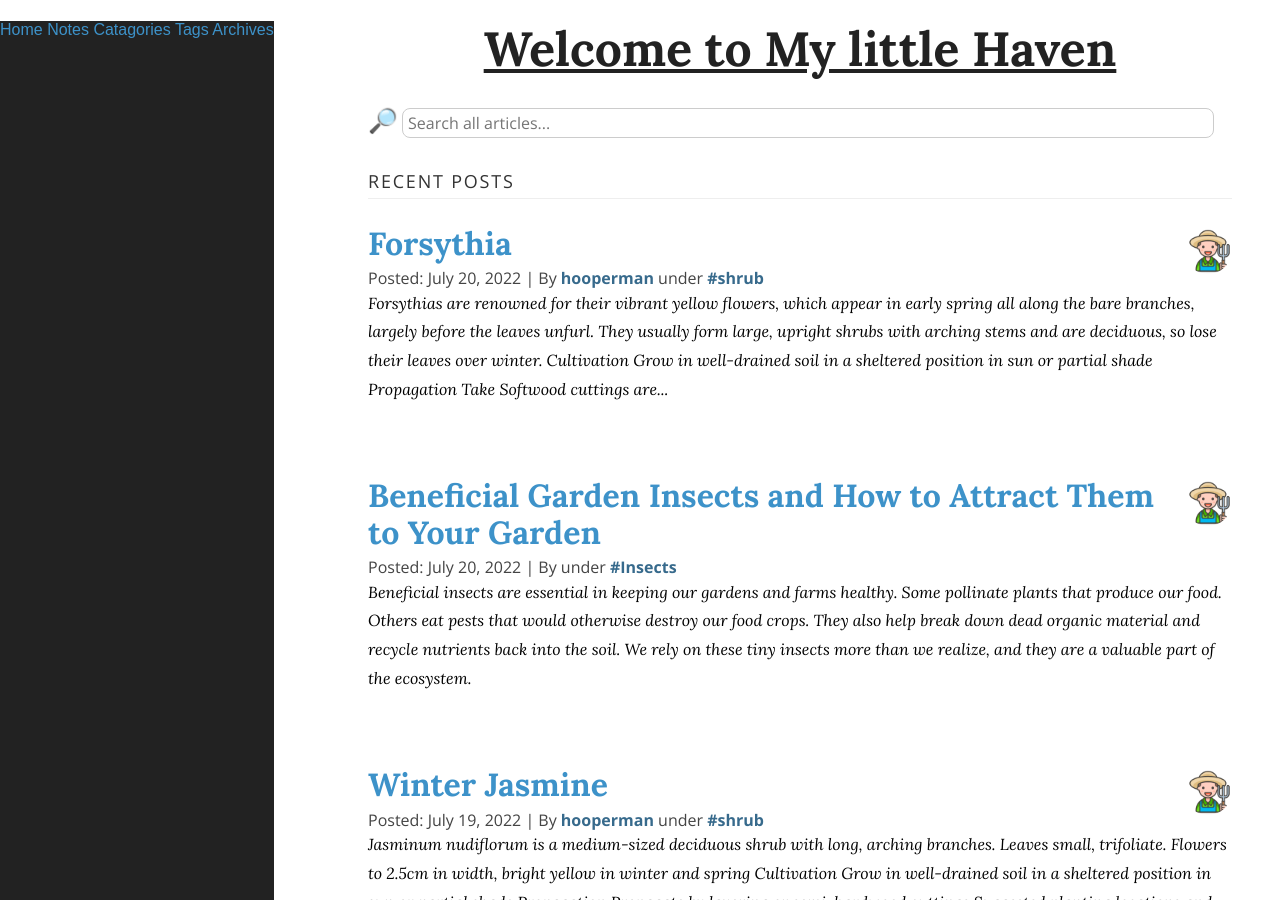
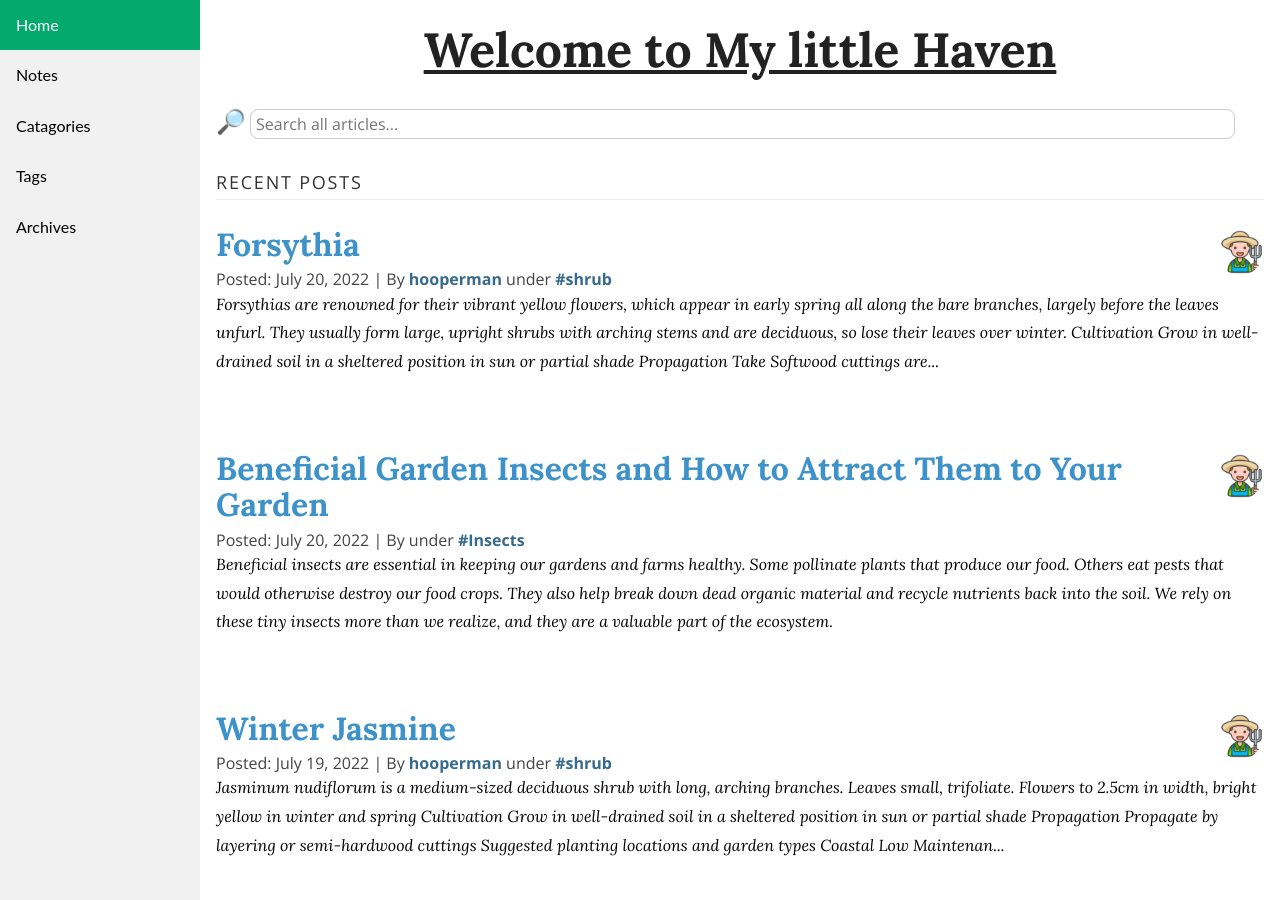
Before and after one commit to hooperman67/hooperman67.github.io, a Jekyll site: the page built from index.html, in a window 1280 px wide and 900 px high. Built offline with Jekyll 4.4.1, drawn with Linux system fonts in a browser that asks for light colours; nearby versions of some CDN libraries; the list of posts is cut into pages by our own code.

Commit message:
Update head.html

```diff
--- a/_includes/head.html
+++ b/_includes/head.html
@@ -14,6 +14,7 @@
     <link rel="stylesheet" href="https://unpkg.com/purecss@2.0.3/build/pure-min.css">
     <link rel="stylesheet" href="https://unpkg.com/purecss@2.0.3/build/grids-responsive-min.css">
     <link rel="stylesheet" href="/assets/main.css">
+        <link rel="stylesheet" href="/assets/nav.css">
     {%- seo -%}
     {%- feed_meta -%}
     {%- if site.google_analytics -%}
```
